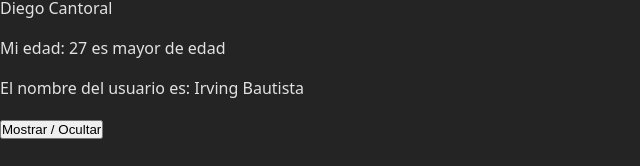
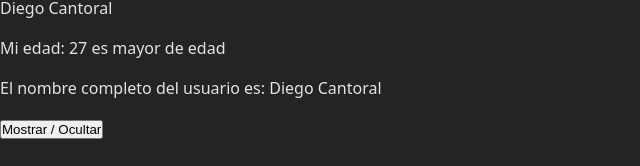
Before and after one commit to yair95Axity/git-react, a React (Vite) app: page / in a window 1280 px wide. Shown: the part 134-300 px from the top of the page, without its empty margins (0-640 px from the left). Built offline with nearby package versions, Linux system fonts and the light colour scheme.

Commit message:
Name changed to full name in Text2 component

```diff
--- a/src/components/text2/Text2.tsx
+++ b/src/components/text2/Text2.tsx
@@ -1,9 +1,8 @@
 import React from 'react'
 
 export const Text2 = () => {
-    const nombre = "Irving";
-    const apellido = "Bautista";
+    const fullName = 'Diego Cantoral'
   return (
-    <div>El nombre del usuario es: {nombre} {apellido}</div>
+    <div>El nombre completo del usuario es: {fullName}</div>
   )
 }
```
